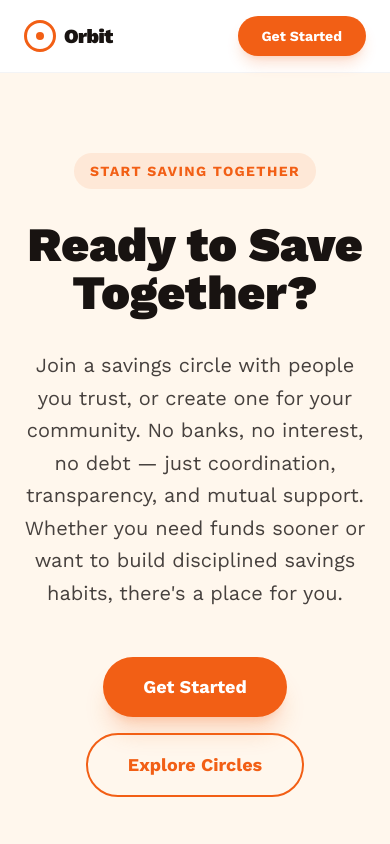
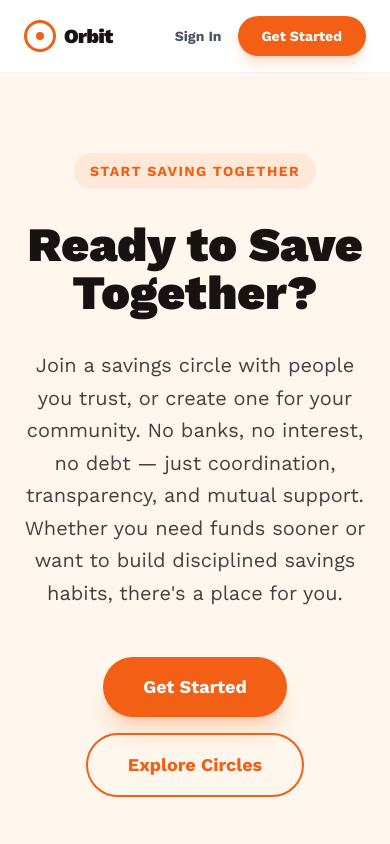
Before and after one commit to k2j0e/Rosca, a Next.js app: page /about in a window 390 px wide. Shown: the top 844 px of the page. Built offline with nearby package versions, Linux system fonts and the light colour scheme; no server answers.

Commit message:
fix: make sign in link visible on mobile

```diff
--- a/app/components/MarketingHeader.tsx
+++ b/app/components/MarketingHeader.tsx
@@ -40,7 +40,7 @@
                         </Link>
                     ) : (
                         <div className="flex items-center gap-4">
-                            <Link href="/signin" className="hidden sm:block text-sm font-bold text-gray-600 hover:text-[#F25F15] transition-colors">
+                            <Link href="/signin" className="text-sm font-bold text-gray-600 hover:text-[#F25F15] transition-colors">
                                 Sign In
                             </Link>
                             <Link href="/signup">
```
